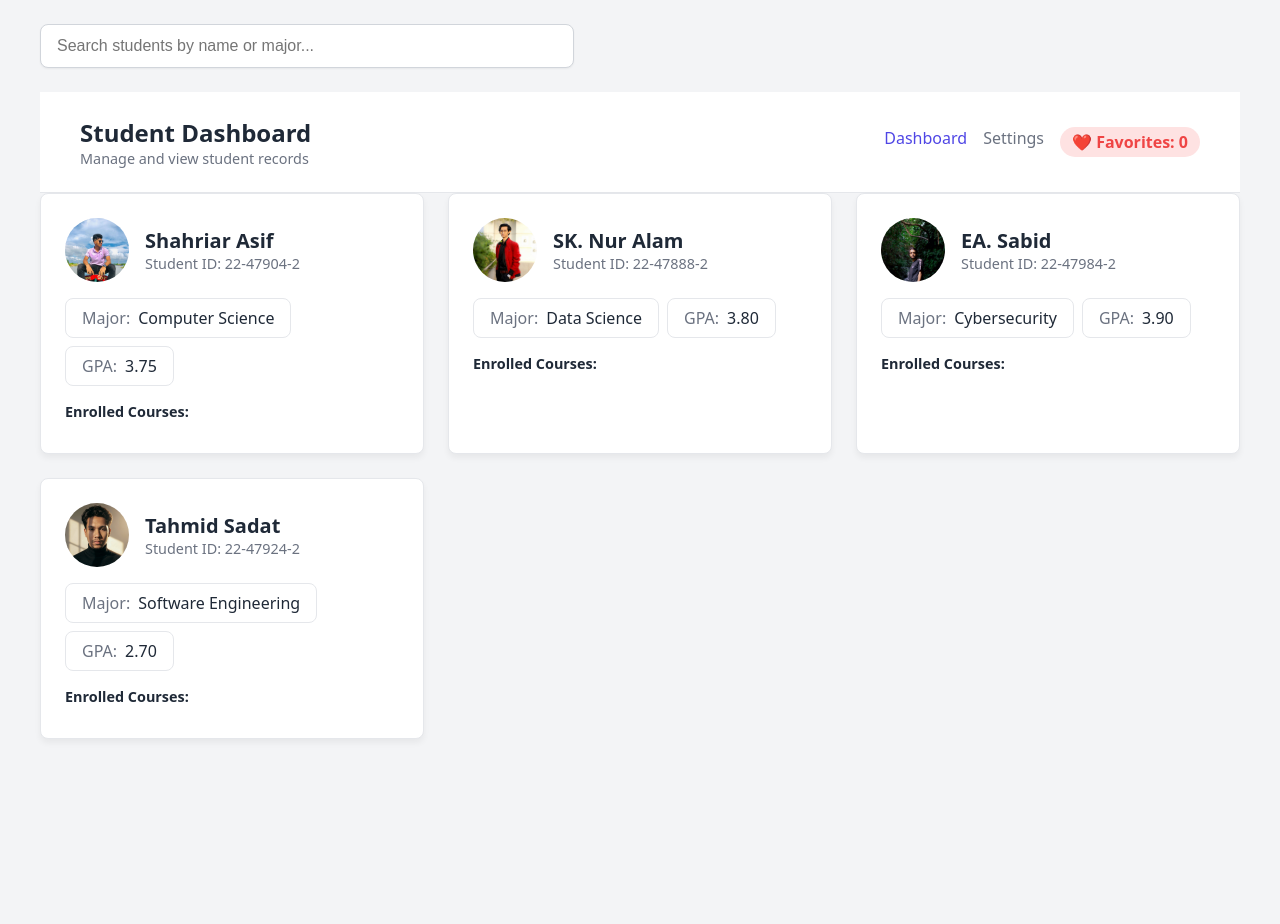
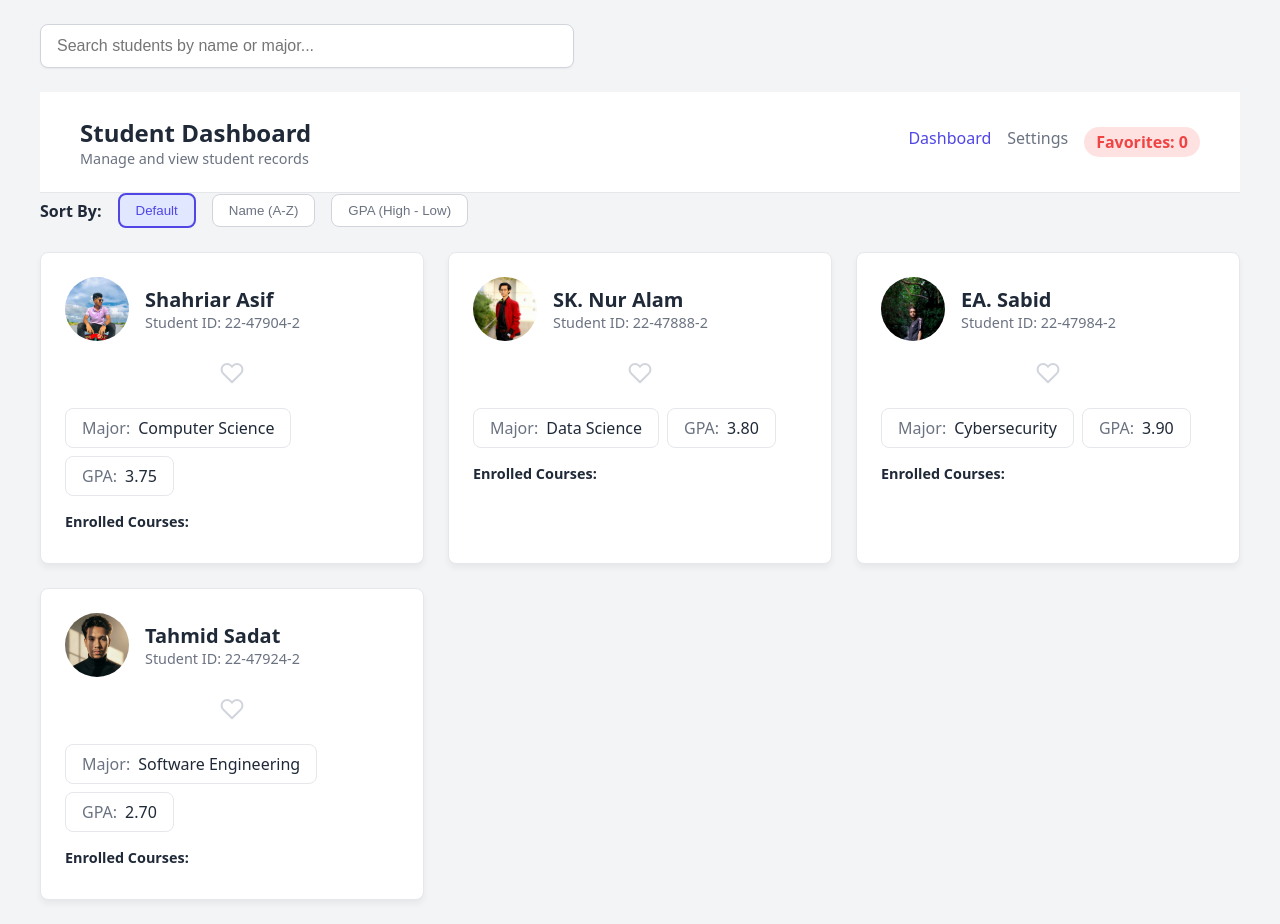
Before and after one commit to TahmidSadat02/Adv.WT-Final-LT, a React (Vite) app: page / in a window 1280 px wide. Before the commit the page ends 800 px from the top, so only its background shows below. Built offline with nearby package versions, Linux system fonts and the light colour scheme.

Commit message:
Add sort controls (Lab 2 Task 5)

```diff
--- a/src/App.jsx
+++ b/src/App.jsx
@@ -3,6 +3,7 @@ import StudentCard from './components/StudentCard';
 import './App.css';
 import { useState, useEffect } from 'react';
 import SearchBar from './components/SearchBar';
+import SortControls from './components/SortControls';
 
 
 
@@ -59,6 +60,7 @@ export default function App() {
   const [isLoading, setIsLoading] = useState(true);
   const [searchQuery, setSearchQuery] = useState('');
   const [favoriteCount, setFavoriteCount] = useState(0);
+  const [sortOrder, setSortOrder] = useState('default');
 
   useEffect(() => {
     const fetchTimer = setTimeout(() => {
@@ -79,11 +81,22 @@ export default function App() {
     );
   });
 
-  // Task 4: Dynamic Document Title
+
   useEffect(() => {
-    // Update the browser tab whenever filteredStudents changes
-    document.title = `Dashboard - ${filteredStudents.length} Students`;
-  }, [filteredStudents.length]); // This dependency array tells React to only run this when the count changes
+    if (!isLoading) {
+      document.title = `Dashboard - ${filteredStudents.length} Students`;
+    }
+  }, [filteredStudents.length, isLoading]); // This dependency array tells React to only run this when the count changes
+
+  const sortedAndFilteredStudents = [...filteredStudents].sort((a, b) => {
+    if (sortOrder === 'name') {
+      return a.name.localeCompare(b.name);
+    }
+    if (sortOrder === 'gpa') {
+      return b.gpa - a.gpa;
+    }
+    return 0;
+  });
 
   return (
     <div>
@@ -100,10 +113,28 @@ export default function App() {
           tagline="Manage and view student records"
           favoriteCount={favoriteCount}
         />
+        {!isLoading && (
+          <SortControls
+            sortOrder={sortOrder}
+            onSortChange={setSortOrder}
+          />
+        )}
         {isLoading ? (
-          <div style={{ textAlign: 'center', padding: '40px', fontSize: '1.2rem', color: 'var(--text-muted)' }}>
-            Loading student data...
-          </div>
+          <>
+            <div style={{ display: 'flex', flexDirection: 'column', gap: 'var(--spacing-md)' }}>
+              <SearchBar
+                searchQuery={searchQuery}
+                onSearchChange={setSearchQuery}
+              />
+              <SortControls
+                sortOrder={sortOrder}
+                onSortChange={setSortOrder}
+              />
+            </div>
+            <div style={{ textAlign: 'center', padding: '40px', fontSize: '1.2rem', color: 'var(--text-muted)' }}>
+              Loading student data...
+            </div>
+          </>
         ) : (
           <div style={{
             display: 'grid',
@@ -111,7 +142,7 @@ export default function App() {
             gap: 'var(--spacing-lg)'
           }}>
 
-            {filteredStudents.map((student) => (
+            {sortedAndFilteredStudents.map((student) => (
               <StudentCard
                 key={student.id}
                 id={student.id}
--- a/src/components/DashboardHeader.jsx
+++ b/src/components/DashboardHeader.jsx
@@ -33,7 +33,7 @@ export default function DashboardHeader({ title, tagline, favoriteCount }) {
           borderRadius: 'var(--radius-full)',
           fontWeight: 'bold'
         }}>
-          ❤️ Favorites: {favoriteCount}
+          Favorites: {favoriteCount}
         </span>
       </nav>
     </header>
--- /dev/null
+++ b/src/components/SortControls.jsx
@@ -0,0 +1,35 @@
+
+import PropTypes from 'prop-types';
+
+export default function SortControls({ sortOrder, onSortChange }) {
+  const buttonStyle = (isActive) => ({
+    padding: '8px 16px',
+    borderRadius: 'var(--radius-md)',
+    border: isActive ? '2px solid var(--color-primary)' : '1px solid #d1d5db',
+    backgroundColor: isActive ? '#e0e7ff' : 'var(--color-surface)',
+    color: isActive ? 'var(--color-primary)' : 'var(--text-muted)',
+    cursor: 'pointer',
+    fontWeight: '500',
+    transition: 'all 0.2s ease'
+  });
+
+  return (
+    <div style={{ display: 'flex', gap: 'var(--spacing-md)', marginBottom: 'var(--spacing-lg)', alignItems: 'center' }}>
+      <span style={{ fontWeight: 'bold', color: 'var(--text-main)' }}>Sort By:</span>
+      <button style={buttonStyle(sortOrder === 'default')} onClick={() => onSortChange('default')}>
+        Default
+      </button>
+      <button style={buttonStyle(sortOrder === 'name')} onClick={() => onSortChange('name')}>
+        Name (A-Z)
+      </button>
+      <button style={buttonStyle(sortOrder === 'gpa')} onClick={() => onSortChange('gpa')}>
+        GPA (High - Low)
+      </button>
+    </div>
+  );
+}
+
+SortControls.propTypes = {
+  sortOrder: PropTypes.string.isRequired,
+  onSortChange: PropTypes.func.isRequired,
+};
--- a/src/components/StudentCard.jsx
+++ b/src/components/StudentCard.jsx
@@ -3,19 +3,20 @@ import CourseTag from './CourseTag';
 import StatBadge from './StateBadge';
 import { useState } from 'react';
 
-export default function StudentCard({ name, id, avatar, gpa, major, courses, onTaggleFavourite }) {
-  const [isFavourite, setIsFavourite] = useState(false);
-  const handleFavouriteClick = () => {
+export default function StudentCard({ name, id, avatar, gpa, major, courses, onToggleFavorite }) {
+  const [isFavorite, setIsFavorite] = useState(false);
+  const handleFavoriteClick = () => {
+    const newFavoriteStatus = !isFavorite;
     setIsFavorite(newFavoriteStatus);
     onToggleFavorite(newFavoriteStatus);
-  }
+  };
   const cardStyle = {
     backgroundColor: 'var(--color-surface)',
     borderRadius: 'var(--radius-md)',
     padding: 'var(--spacing-lg)',
     boxShadow: '0 4px 6px rgba(0,0,0,0.05)',
     border: '1px solid #e5e7eb',
-    borderColor: isFavourite ? '#ef4444' : '#e5e7eb',
+    borderColor: isFavorite ? '#ef4444' : '#e5e7eb',
     display: 'flex',
     flexDirection: 'column',
     gap: 'var(--spacing-md)'
@@ -36,7 +37,6 @@ export default function StudentCard({ name, id, avatar, gpa, major, courses, onT
 
   return (
     <div style={cardStyle}>
-      {/* 1. Header with Avatar and Name */}
       <div style={headerStyle}>
         <img src={avatar} alt={`${name}'s profile`} style={avatarStyle} />
         <div>
@@ -45,13 +45,28 @@ export default function StudentCard({ name, id, avatar, gpa, major, courses, onT
         </div>
       </div>
 
-      {/* 2. Reusing our StatBadge atom for Major and GPA */}
+      <button
+        onClick={handleFavoriteClick}
+        style={{
+            background: 'none',
+            border: 'none',
+            cursor: 'pointer',
+            padding: '4px',
+            color: isFavorite ? '#ef4444' : '#d1d5db',
+            transition: 'color 0.2s ease'
+          }}
+          aria-label="Toggle Favorite"
+          >
+            <svg width="24" height="24" viewBox="0 0 24 24" fill={isFavorite ? "currentColor" : "none"} stroke="currentColor" strokeWidth="2" strokeLinecap="round" strokeLinejoin="round">
+            <path d="M20.84 4.61a5.5 5.5 0 0 0-7.78 0L12 5.67l-1.06-1.06a5.5 5.5 0 0 0-7.78 7.78l1.06 1.06L12 21.23l7.78-7.78 1.06-1.06a5.5 5.5 0 0 0 0-7.78z"></path>
+          </svg>
+      </button>
+
       <div style={{ display: 'flex', gap: 'var(--spacing-sm)', flexWrap: 'wrap' }}>
         <StatBadge label="Major" value={major} />
         <StatBadge label="GPA" value={gpa.toFixed(2)} />
       </div>
 
-      {/* 3. Reusing our CourseTag atom for Enrolled Courses */}
       <div>
         <h4 style={{ margin: '0 0 var(--spacing-sm) 0', color: 'var(--text-main)', fontSize: '0.9rem' }}>
           Enrolled Courses:
@@ -66,7 +81,6 @@ export default function StudentCard({ name, id, avatar, gpa, major, courses, onT
   );
 }
 
-// Strict PropTypes validation as required by the lab
 StudentCard.propTypes = {
   name: PropTypes.string.isRequired,
   id: PropTypes.string.isRequired,
@@ -79,5 +93,5 @@ StudentCard.propTypes = {
       color: PropTypes.string.isRequired
     })
   ).isRequired,
-  onTaggleFavourite: PropTypes.func.isRequired
+  onToggleFavorite: PropTypes.func.isRequired
 };
```
